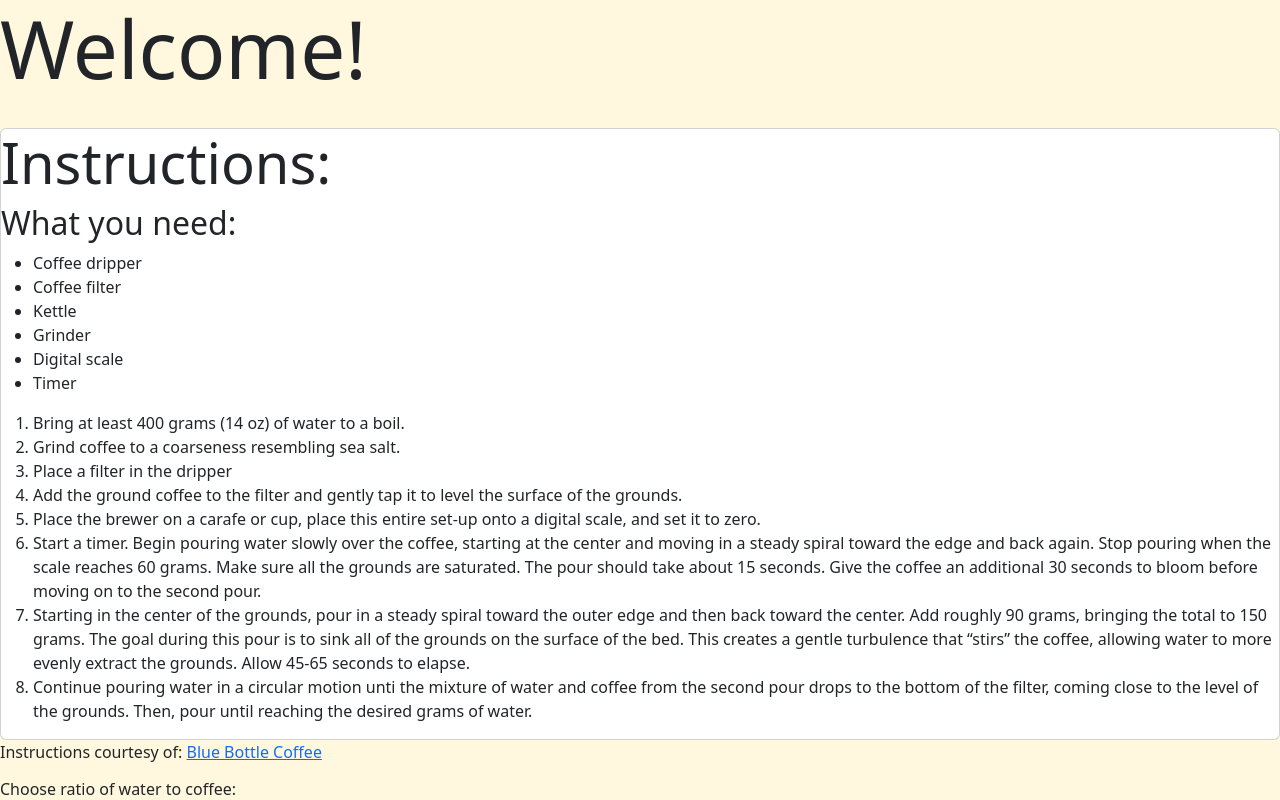
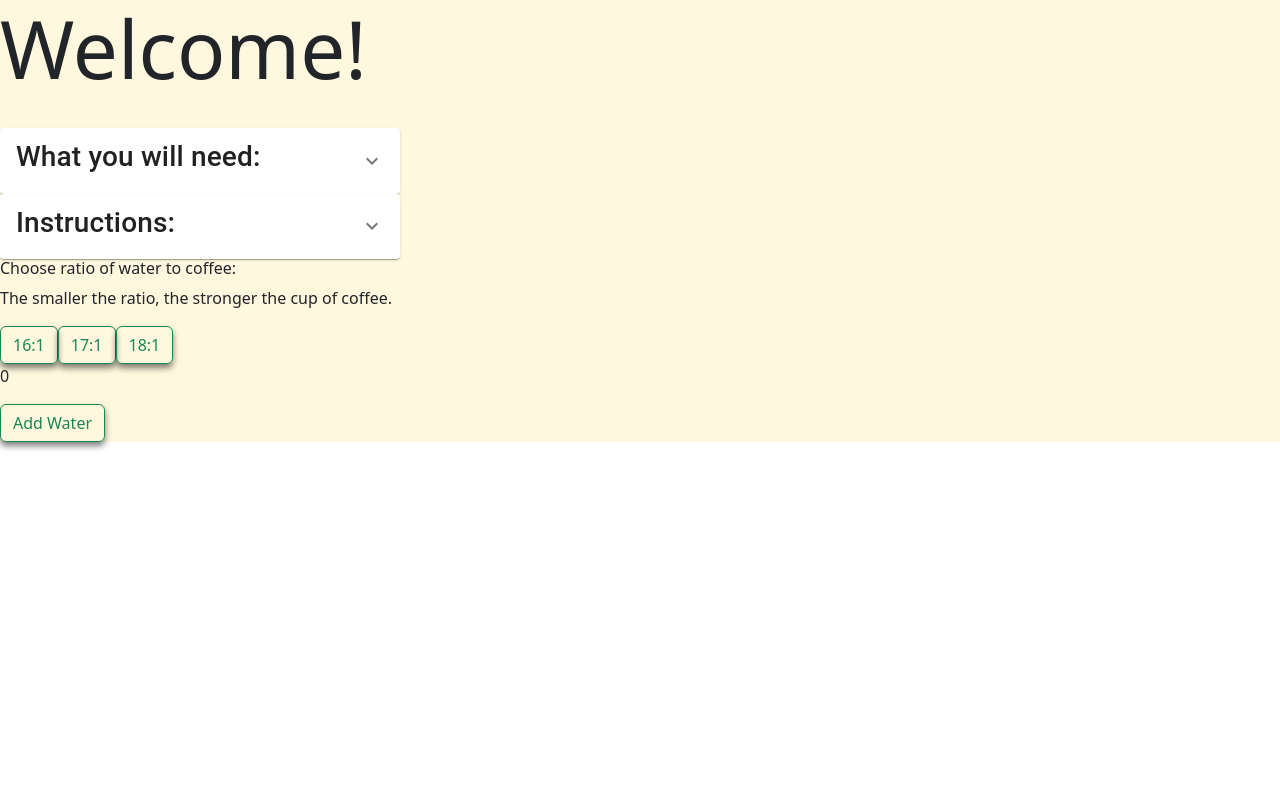
Before and after one commit to ekmagiccat/capstone, a React (Create React App) app: page / in a window 1280 px wide. Shown: the top 800 px of the page. Built offline with nearby package versions, Linux system fonts and the light colour scheme.

Commit message:
add material ui sstyling to instructions

```diff
--- a/package.json
+++ b/package.json
@@ -3,6 +3,8 @@
   "version": "0.1.0",
   "private": true,
   "dependencies": {
+    "@material-ui/core": "^4.12.4",
+    "@material-ui/icons": "^4.11.3",
     "@react-spring/web": "^9.7.3",
     "@reduxjs/toolkit": "^1.9.6",
     "@testing-library/jest-dom": "^5.17.0",
--- a/src/components/Instructions.tsx
+++ b/src/components/Instructions.tsx
@@ -1,11 +1,29 @@
 import React from "react";
+import ExpandMoreIcon from "@material-ui/icons/ExpandMore";
+import Accordion from "@material-ui/core/Accordion";
+import AccordionDetails from "@material-ui/core/AccordionDetails";
+import Typography from "@material-ui/core/Typography";
+import AccordionSummary from "@material-ui/core/AccordionSummary";
 
 const Instructions = () => {
   return (
-    <div>
-      <div className="card">
-        <h1 className="display-4">Instructions:</h1>
-        <h2>What you need:</h2>
+    <div className="instructions">
+      <div style={{}}>
+        <Accordion style={{ width: 400 }}>
+          <AccordionSummary
+            expandIcon={<ExpandMoreIcon />}
+            aria-controls="panel1a-content"
+          >
+            <Typography
+              style={{
+                fontWeight: 10,
+              }}
+            >
+              <h3>What you will need:</h3>
+            </Typography>
+          </AccordionSummary>
+          <AccordionDetails>
+            <Typography>
               <ul>
                 <li>Coffee dripper</li>
                 <li>Coffee filter</li>
@@ -14,48 +32,73 @@ const Instructions = () => {
                 <li>Digital scale</li>
                 <li>Timer</li>
               </ul>
+            </Typography>
+          </AccordionDetails>
+        </Accordion>
+      </div>
+
+      <div style={{}}>
+        <Accordion style={{ width: 400 }}>
+          <AccordionSummary
+            expandIcon={<ExpandMoreIcon />}
+            aria-controls="panel1a-content"
+          >
+            <Typography
+              style={{
+                fontWeight: 10,
+              }}
+            >
+              <h3>Instructions:</h3>
+            </Typography>
+          </AccordionSummary>
+          <AccordionDetails>
+            <Typography>
               <ol>
                 <li>Bring at least 400 grams (14 oz) of water to a boil.</li>
                 <li>Grind coffee to a coarseness resembling sea salt. </li>
                 <li>Place a filter in the dripper</li>
                 <li>
-            Add the ground coffee to the filter and gently tap it to level the
-            surface of the grounds.
+                  Add the ground coffee to the filter and gently tap it to level
+                  the surface of the grounds.
                 </li>
                 <li>
-            Place the brewer on a carafe or cup, place this entire set-up onto a
-            digital scale, and set it to zero.
+                  Place the brewer on a carafe or cup, place this entire set-up
+                  onto a digital scale, and set it to zero.
                 </li>
                 <li>
-            Start a timer. Begin pouring water slowly over the coffee, starting
-            at the center and moving in a steady spiral toward the edge and back
-            again. Stop pouring when the scale reaches 60 grams. Make sure all
-            the grounds are saturated. The pour should take about 15 seconds.
-            Give the coffee an additional 30 seconds to bloom before moving on
-            to the second pour.
+                  Start a timer. Begin pouring water slowly over the coffee,
+                  starting at the center and moving in a steady spiral toward
+                  the edge and back again. Stop pouring when the scale reaches
+                  60 grams. Make sure all the grounds are saturated. The pour
+                  should take about 15 seconds. Give the coffee an additional 30
+                  seconds to bloom before moving on to the second pour.
                 </li>
                 <li>
                   Starting in the center of the grounds, pour in a steady spiral
-            toward the outer edge and then back toward the center. Add roughly
-            90 grams, bringing the total to 150 grams. The goal during this pour
-            is to sink all of the grounds on the surface of the bed. This
-            creates a gentle turbulence that “stirs” the coffee, allowing water
-            to more evenly extract the grounds. Allow 45-65 seconds to elapse.
+                  toward the outer edge and then back toward the center. Add
+                  roughly 90 grams, bringing the total to 150 grams. The goal
+                  during this pour is to sink all of the grounds on the surface
+                  of the bed. This creates a gentle turbulence that “stirs” the
+                  coffee, allowing water to more evenly extract the grounds.
+                  Allow 45-65 seconds to elapse.
                 </li>
                 <li>
-            Continue pouring water in a circular motion unti the mixture of
-            water and coffee from the second pour drops to the bottom of the
-            filter, coming close to the level of the grounds. Then, pour until
-            reaching the desired grams of water.
+                  Continue pouring water in a circular motion unti the mixture
+                  of water and coffee from the second pour drops to the bottom
+                  of the filter, coming close to the level of the grounds. Then,
+                  pour until reaching the desired grams of water.
                 </li>
               </ol>
-      </div>
               <p>
                 Instructions courtesy of:{" "}
                 <a href="https://bluebottlecoffee.com/us/eng/brew-guides/pour-over">
                   Blue Bottle Coffee
                 </a>
               </p>
+            </Typography>
+          </AccordionDetails>
+        </Accordion>
+      </div>
     </div>
   );
 };
```
Also changed, not shown: src/components/Header.tsx (+6 -2 lines), 1 other file (tests, documents, lock files or other folders). Lines whose indentation alone changed are shown as unchanged.
